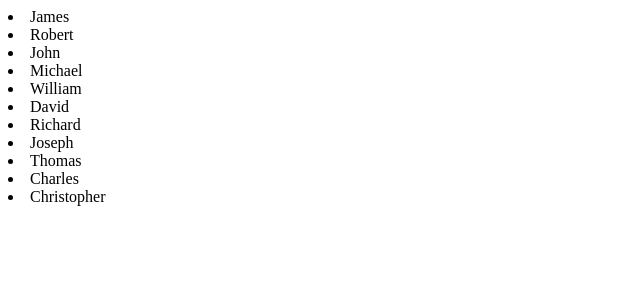
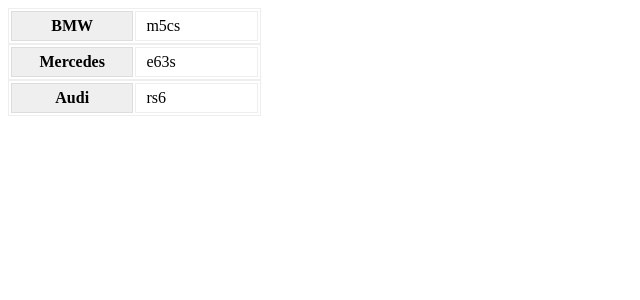
Before and after one commit to arturican/todo, a React (Create React App) app: page / in a window 1280 px wide. Shown: the top 300 px of the page, without its empty margins (0-640 px from the left). Built offline with nearby package versions, Linux system fonts and the light colour scheme.

Commit message:
сделал задание map

```diff
--- a/package.json
+++ b/package.json
@@ -8,7 +8,7 @@
     "@testing-library/user-event": "^13.2.1",
     "@types/jest": "^27.0.1",
     "@types/node": "^16.7.13",
-    "@types/react": "^18.0.0",
+    "@types/react": "^18.2.37",
     "@types/react-dom": "^18.0.0",
     "@types/uuid": "^9.0.6",
     "react": "^18.2.0",
--- a/src/App.tsx
+++ b/src/App.tsx
@@ -2,22 +2,9 @@
 import { NewComponet } from './components/NewComponet';
 
 export const App = () => {
-  const students = [
-    { id: 1, name: 'James', age: 8 },
-    { id: 2, name: 'Robert', age: 18 },
-    { id: 3, name: 'John', age: 28 },
-    { id: 4, name: 'Michael', age: 38 },
-    { id: 5, name: 'William', age: 48 },
-    { id: 6, name: 'David', age: 58 },
-    { id: 7, name: 'Richard', age: 68 },
-    { id: 8, name: 'Joseph', age: 78 },
-    { id: 9, name: 'Thomas', age: 88 },
-    { id: 10, name: 'Charles', age: 98 },
-    { id: 11, name: 'Christopher', age: 100 },
-  ];
   return (
     <>
-      <NewComponet students={students} />
+      <NewComponet />
     </>
   );
 };
--- a/src/components/NewComponet.tsx
+++ b/src/components/NewComponet.tsx
@@ -1,20 +1,22 @@
 import React from 'react';
+import './style.css';
+export const NewComponet = () => {
+  const topCars = [
+    { manufacturer: 'BMW', model: 'm5cs' },
+    { manufacturer: 'Mercedes', model: 'e63s' },
+    { manufacturer: 'Audi', model: 'rs6' },
+  ];
 
-type StudentsType = {
-  id: number;
-  name: string;
-  age: number;
-};
-type NewComponetType = {
-  students: StudentsType[];
-};
-
-export const NewComponet = (props: NewComponetType) => {
   return (
     <div>
-      {props.students.map((s) => (
-        <li key={s.id}>{s.name}</li>
-      ))}
+      {topCars.map((t, index = 1) => {
+        return (
+          <table key={index} className={'table'}>
+            <th key={index}>{t.manufacturer}</th>
+            <td key={index}>{t.model}</td>
+          </table>
+        );
+      })}
     </div>
   );
 };
--- /dev/null
+++ b/src/components/style.css
@@ -0,0 +1,20 @@
+.table {
+  border: 1px solid #eee;
+  table-layout: fixed;
+  width: 20%;
+  border-collapse: collapsed;
+}
+
+.table th {
+  padding: 5px;
+  background: #efefef;
+  border: 1px solid #ddd;
+  border-collapse: collapsed;
+}
+
+.table td {
+  padding: 5px 10px;
+  border: 1px solid #eee;
+  text-align: left;
+  border-collapse: collapsed;
+}
```
Also changed, not shown: 1 other file (tests, documents, lock files or other folders).
